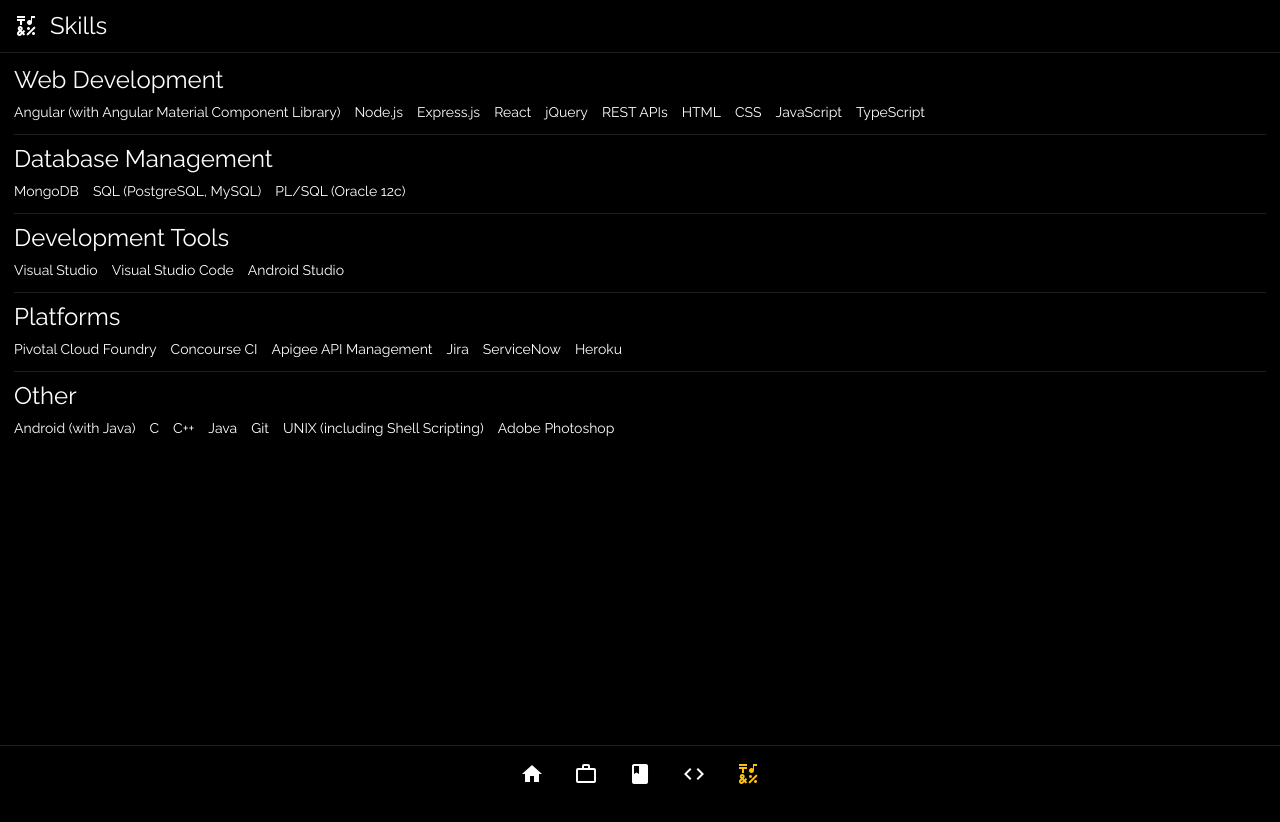
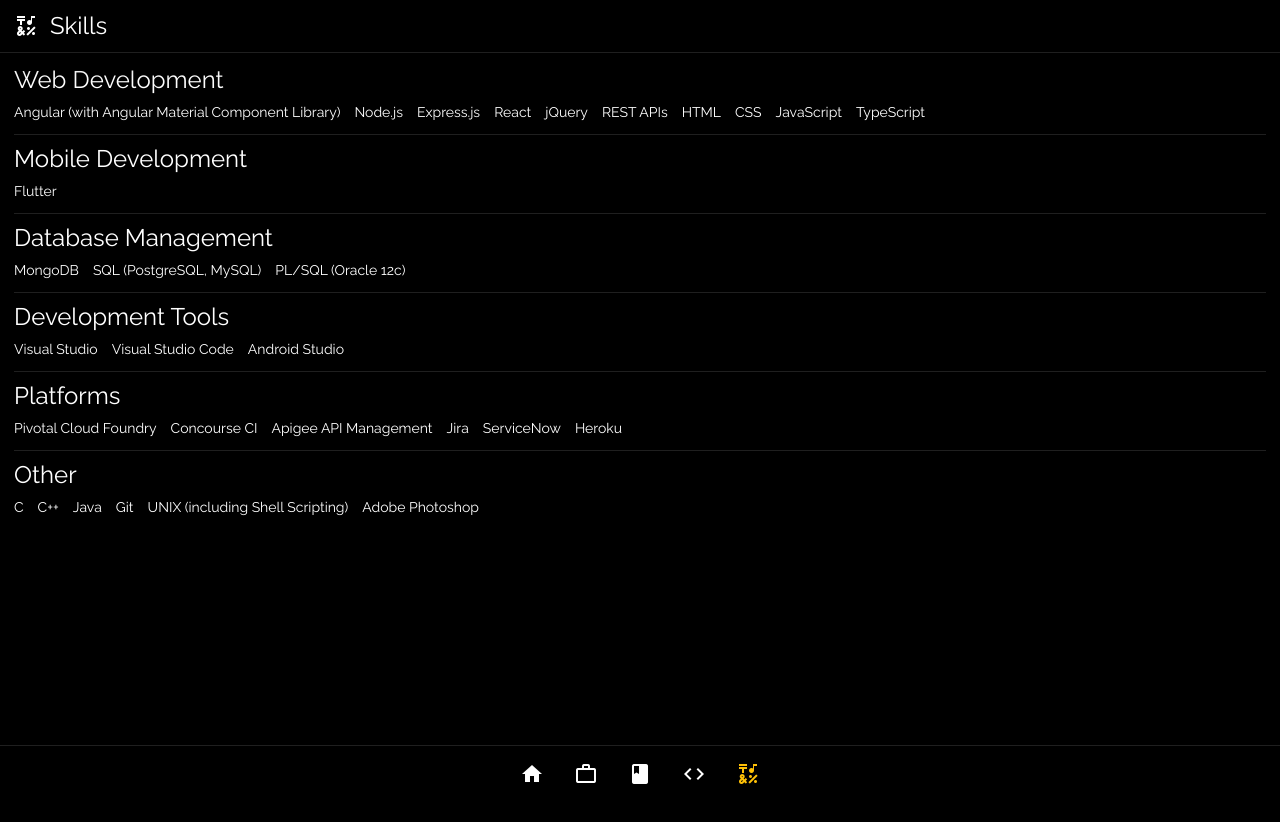
Before and after one commit to ImranR98/ImranR, an Angular app: page /skills in a window 1280 px wide. Shown: the top 822 px of the page. Built offline with nearby package versions, Linux system fonts and the light colour scheme.

Commit message:
Added Flutter

```diff
--- a/src/app/skills/skills.component.html
+++ b/src/app/skills/skills.component.html
@@ -14,6 +14,13 @@
             <p>CSS</p>
             <p>JavaScript</p>
             <p>TypeScript</p>
+        </div>
+    </div>
+    <mat-divider></mat-divider>
+    <div fxLayout="column" fxLayoutGap="0.5em" class="stdMarginTop">
+        <span class="xLargeText">Mobile Development</span>
+        <div fxLayout="row wrap" fxLayoutGap="1em">
+            <p>Flutter</p>
         </div>
     </div>
     <mat-divider></mat-divider>
@@ -50,7 +57,6 @@
     <div fxLayout="column" fxLayoutGap="0.5em" class="stdMarginTop">
         <span class="xLargeText">Other</span>
         <div fxLayout="row wrap" fxLayoutGap="1em">
-            <p>Android (with Java)</p>
             <p>C</p>
             <p>C++</p>
             <p>Java</p>
```
Also changed, not shown: 5 other files (tests, documents, lock files or other folders).
